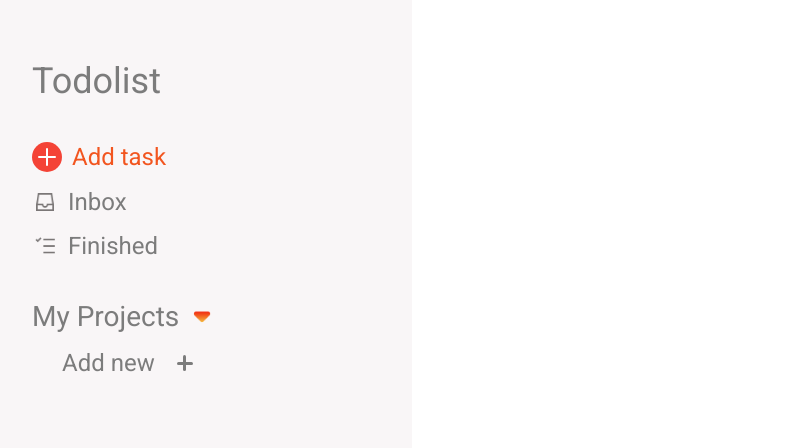
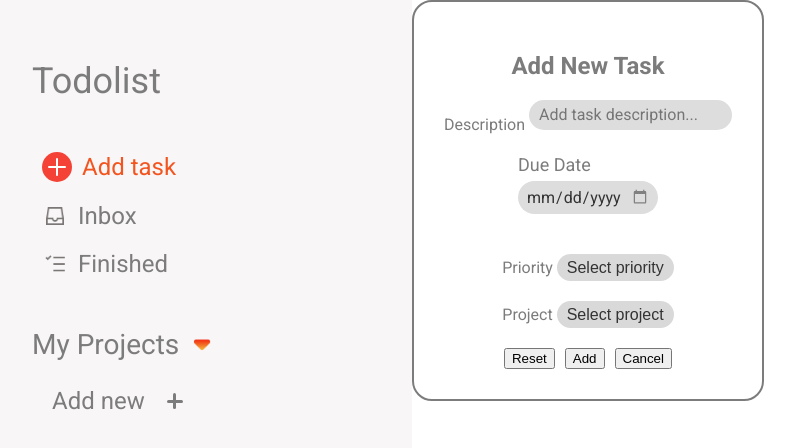
Before and after one commit to RTJIL/Project-Todo-List, a website built with webpack: page src/template.html in a window 1280 px wide. Shown: the whole page, without its empty margins (28-823 px from the left). Built offline with nearby package versions, Linux system fonts and the light colour scheme.

Commit message:
add add task form

```diff
--- /dev/null
+++ b/src/addTask.js
@@ -0,0 +1,5 @@
+function addTask () {
+    const taskContent = document.querySelector(".taskContent");
+
+
+}
--- a/src/index.js
+++ b/src/index.js
@@ -1 +1,18 @@
 import "./style.css"
+
+const buttons = document.querySelectorAll(".button")
+buttons.forEach(function (btn) {
+  btn.addEventListener("click", function () {
+    if (btn.classList.contains('addTask')) {
+        console.log("task added")
+    } else if (btn.classList.contains('inboxSection')) {
+        console.log("inbox")
+    } else if (btn.classList.contains('finishedSection')) {
+        console.log("finished")
+    } else if (btn.classList.contains('mpTitle')) {
+        console.log("animation")
+    } else if (btn.classList.contains('addProject')) {
+        console.log("Project added successfuly")
+    }
+  })
+})
--- a/src/style.css
+++ b/src/style.css
@@ -23,6 +23,8 @@ html {
   padding: 60px;
 
   background-color: #f9f6f7;
+
+  user-select: none;
 }
 
 .sbTitle {
@@ -34,8 +36,17 @@ html {
   font-size: 24px;
   display: flex;
   flex-direction: column;
+}
 
-  gap: 16px;
+.addTask, .inboxSection, .finishedSection {
+  padding: 10px;
+}
+
+.addTask:hover, .inboxSection:hover, .finishedSection:hover {
+  border-radius: 10px;
+  cursor: pointer;
+
+  background-color: #FFFFFF;
 }
 
 .addTask {
@@ -91,13 +102,17 @@ html {
     background-image: url('./assets/tasksGray.png');
 }
 
-
 .myProjects {
     margin-top: 40px;
 }
 
+.mpTitle, .addProject {
+  cursor: pointer;
+}
+
 .mpTitle {
     font-size: 28px;
+    min-width: max-content;
 }
 
 .listIcon {
@@ -105,9 +120,11 @@ html {
 }
 
 .addProject {
-    margin-left: 30px;
-    margin-top: 10px;
+    padding: 20px;
     font-size: 24px;
+    min-width: max-content;
+
+    cursor: pointer;
 }
 
 .plus {
@@ -124,7 +141,6 @@ html {
   grid-row: 1;
 }
 
-
 .pHorizontal {
   width: 16px;
   height: 3px;
@@ -135,3 +151,102 @@ html {
   width: 3px;
   height: 16px;
 }
+
+
+/* FORM */
+
+form {
+  display: flex;
+  flex-direction: column;
+  justify-content: center;
+  align-items: center;
+
+  gap: 20px;
+}
+
+.task-form {
+  background-color: white;
+  border: 2px solid #7c7c7c;
+  border-radius: 20px;
+  padding: 30px;
+
+
+}
+
+textarea {
+  padding: 5px 10px;
+  font-size: 16px;
+  font-family: "Roboto", sans-serif;
+  border: none;
+  border-radius: 20px;
+  background-color: #ddd;
+  resize: none;
+  height: 20px;
+  outline: none;
+  transition: background-color 0.2s ease, box-shadow 0.2s ease;
+}
+
+textarea:focus {
+  background-color: #eee;
+  box-shadow: 0 0 0 2px #f44336;
+}
+
+select {
+  flex: 2;
+  padding: 5px 10px;
+  border: none;
+  border-radius: 20px;
+  background-color: #d9d9d9;
+  font-size: 16px;
+  color: #333;
+  appearance: none; /* Optional: removes native arrow styles */
+}
+
+select:hover {
+  color: #330;
+}
+
+.task-form h2 {
+  justify-self: center;
+}
+
+.form-buttons {
+  display: flex;
+  gap: 10px;
+
+  align-items: center;
+  justify-content: center;
+}
+
+.form-field {
+  display: flex;
+  flex-direction: column;
+  gap: 6px;
+  margin-bottom: 20px;
+  font-size: 18px;
+  color: #7c7c7c;
+}
+
+input[type="date"] {
+  padding: 6px 8px;
+  font-size: 16px;
+  font-family: "Roboto", sans-serif;
+  border: none;
+  border-radius: 20px;
+  background-color: #ddd;
+  color: #333;
+  outline: none;
+  transition: background-color 0.2s ease, box-shadow 0.2s ease;
+  width: 140px;
+  box-sizing: border-box;
+}
+
+input[type="date"]:focus {
+  background-color: #eee;
+  box-shadow: 0 0 0 2px #f2551f44;
+}
+
+input[type="date"]::-webkit-calendar-picker-indicator {
+  filter: invert(0.5); /* Optional: tint calendar icon */
+  cursor: pointer;
+}
--- a/src/template.html
+++ b/src/template.html
@@ -17,30 +17,30 @@
       <div class="sideBar">
         <div class="sbTitle">Todolist</div>
         <div class="actionList">
-          <div class="addTask">
+          <div class="button addTask">
             <div class="plus-circle">
               <div class="bar horizontal"></div>
               <div class="bar vertical"></div>
             </div>
             Add task
           </div>
-          <div class="inboxSection">
+          <div class="button inboxSection">
             <div class="inboxIcon"></div>
             Inbox
           </div>
-          <div class="finishedSection">
+          <div class="button finishedSection">
             <div class="finishedIcon"></div>
             Finished
           </div>
         </div>
 
         <div class="myProjects">
-          <div class="mpTitle">
+          <div class="button mpTitle">
             My Projects
             <div class="listIcon"></div>
           </div>
           <div class="projects">
-            <div class="addProject">
+            <div class="button addProject">
               Add new
               <div class="plus">
                 <div class="pBar pHorizontal"></div>
@@ -51,7 +51,52 @@
         </div>
       </div>
 
-      <div class="taskContent"></div>
+      <div class="taskContent">
+        <div class="task-form">
+          <h2>Add New Task</h2>
+          <form>
+            <div class="form-row">
+              <label for="description">Description</label>
+              <textarea
+                id="description"
+                name="description"
+                placeholder="Add task description..."
+              ></textarea>
+            </div>
+
+            <div class="form-field">
+              <label for="dueDate">Due Date</label>
+              <input type="date" id="dueDate" name="dueDate" />
+            </div>
+
+            <div class="form-row">
+              <label>Priority</label>
+              <select>
+                <option value="" disabled selected>Select priority</option>
+                <option value="low">Low</option>
+                <option value="medium">Medium</option>
+                <option value="high">High</option>
+              </select>
+            </div>
+
+            <div class="form-row">
+              <label>Project</label>
+              <select class="selectProject">
+                <option value="" disabled selected>Select project</option>
+                <option value="school">School</option>
+                <option value="work">Work</option>
+                <option value="personal">Personal</option>
+              </select>
+            </div>
+
+            <div class="form-buttons">
+              <button type="reset">Reset</button>
+              <button type="submit">Add</button>
+              <button type="button">Cancel</button>
+            </div>
+          </form>
+        </div>
+      </div>
     </div>
   </body>
 </html>
```
Also changed, not shown: src/inbox.js (added).
